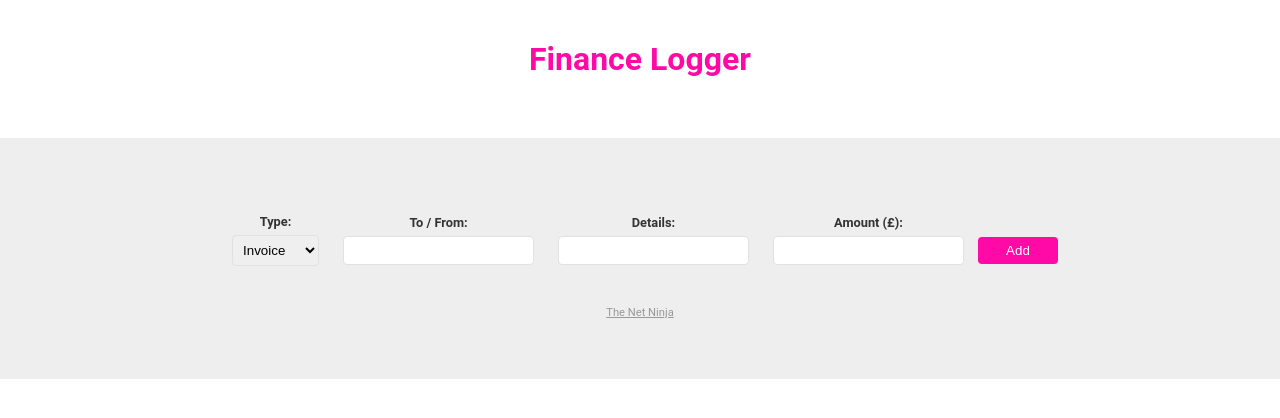
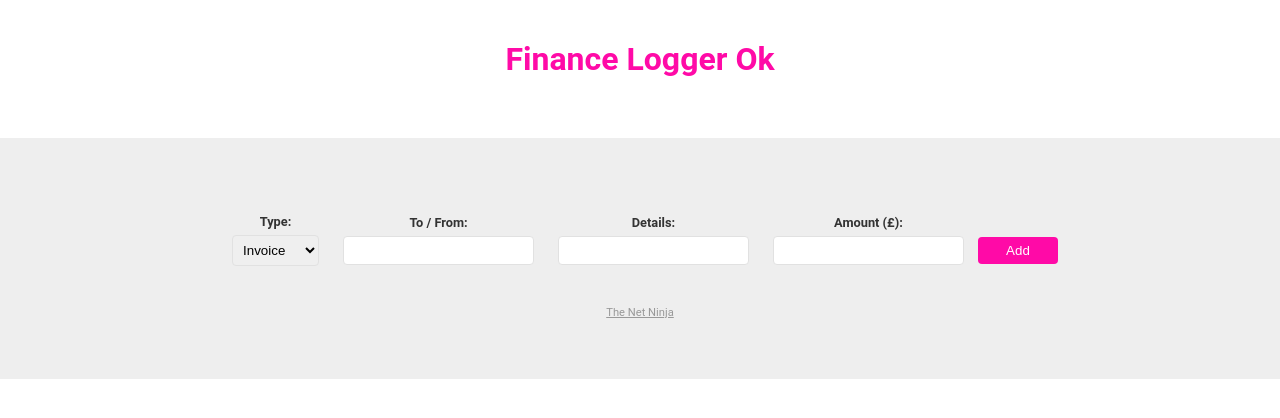
Before and after one commit to bloomdd11/finance-logger-test1, a plain HTML site: page public/index.html in a window 1280 px wide. Drawn offline with Linux system fonts and the light colour scheme.

Commit message:
html changes

```diff
--- a/public/index.html
+++ b/public/index.html
@@ -10,7 +10,7 @@
 <body>
 
     <div class="wrapper">
-        <h1>Finance Logger</h1>
+        <h1>Finance Logger Ok</h1>
 
         <!-- output list -->
         <ul class="item-list">
```
